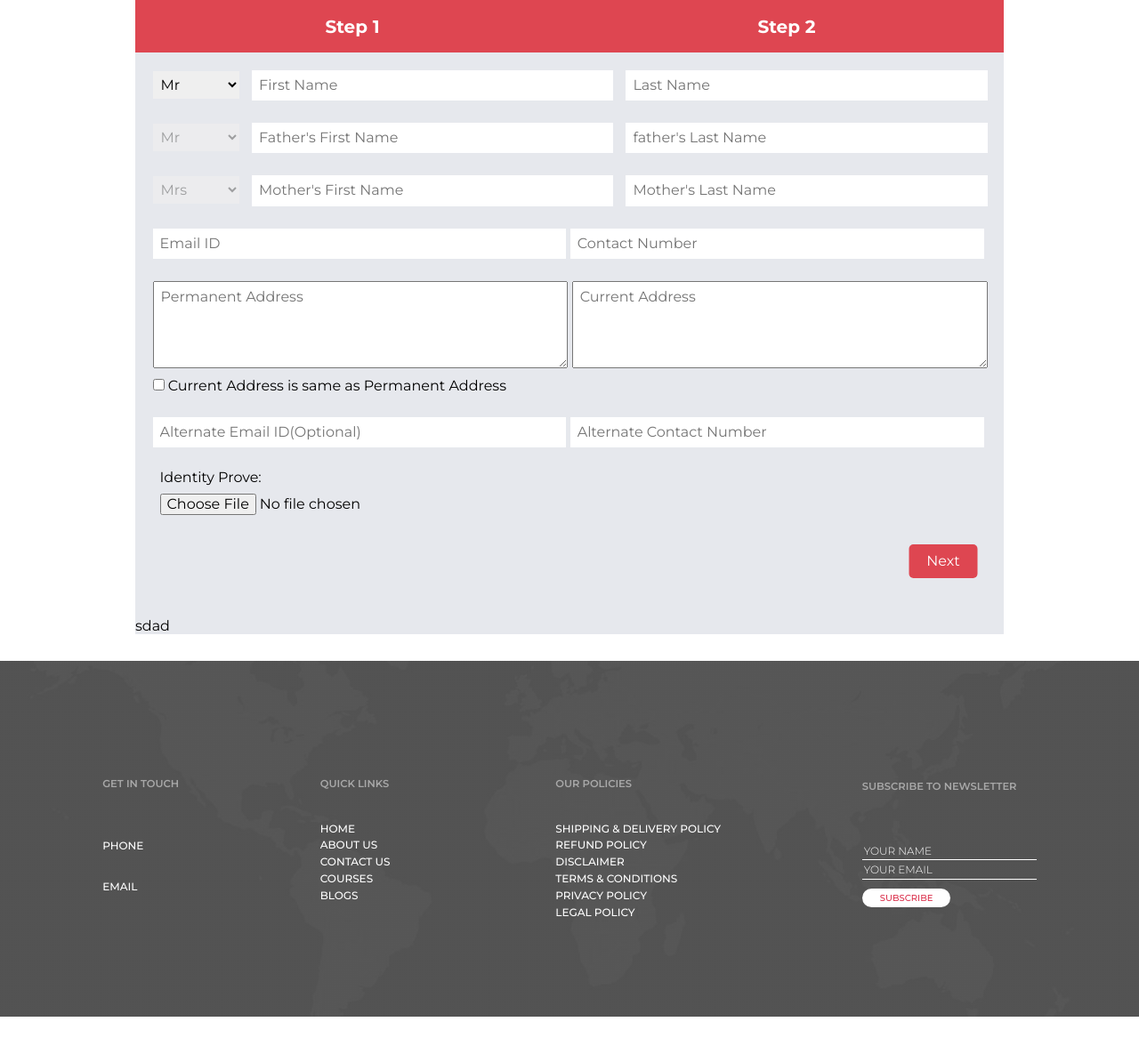
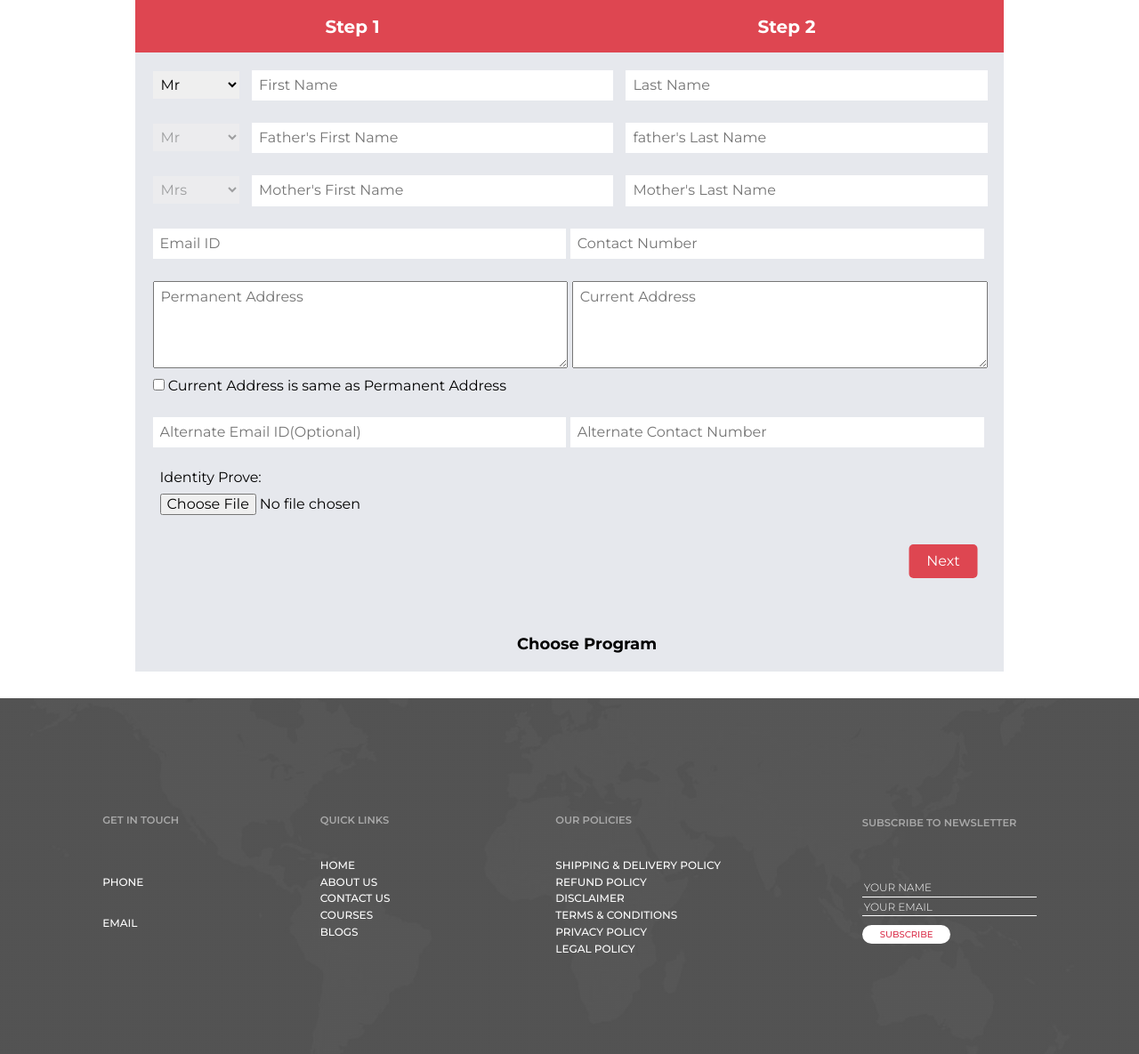
Before and after one commit to purnendukar/course_brother, a PHP site: page /pages/form.php in a window 1280 px wide. Shown: the part 171-1356 px from the top of the page at 89% size. Before the commit the page ends 1314 px from the top, so only its background shows below. Run offline with PHP 8.4, Linux system fonts and the light colour scheme; data that the repository does not hold is empty; some libraries are stand-ins or nearby versions.

Commit message:
form update

```diff
--- a/pages/form.php
+++ b/pages/form.php
@@ -91,7 +91,17 @@
                     </div>
                 </div>
                 <div id="step2">
-                    sdad
+                    <div class="choose_program">
+                        <h5>Choose Program</h5>
+                        <div class="program_select">
+                            <?php $res=$conn->query("select * from program");
+                            while($row=$res->fetch_assoc()){?>
+                                <div>
+                                    <input type='radio' name='program' value='<?php echo $row['p_id'];?>'/> <?php echo $row['program'];?>
+                                </div>
+                            <?php } ?>
+                        </div>
+                    </div>
                 </div>
             </div>
         </div>
--- a/styles/formstyle.css
+++ b/styles/formstyle.css
@@ -80,3 +80,20 @@
     left:95%;
     transform: translateX(-100%);
 }
+
+#step2{
+    width:100%;
+    padding:2%;
+}
+.choose_program h5{
+    font-size:18px;
+    text-align: center;
+}
+.program_select{
+    width:96%;
+    display:flex;
+    background-color: red;
+}
+.program_select div{
+    margin:auto;
+}
```
